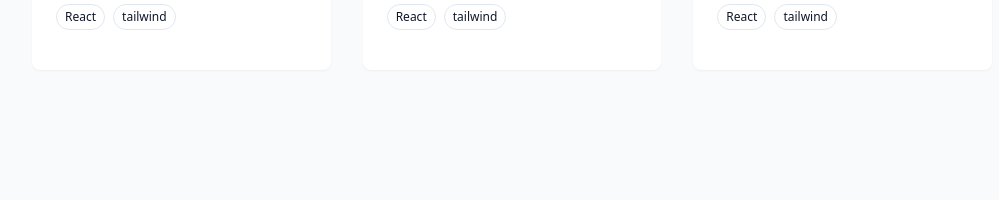
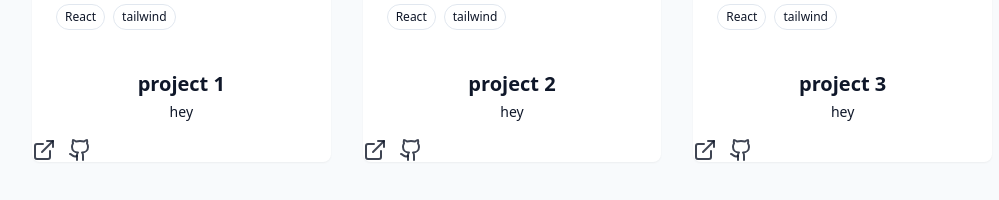
Before and after one commit to iancorbett/reactPortfolio, a React (Vite) app: page / in a window 1280 px wide. Shown: the part 2806-3006 px from the top of the page, without its empty margins (128-1127 px from the left). Before the commit the page ends 2972 px from the top, so only its background shows below. Built offline with nearby package versions, Linux system fonts and the light colour scheme.

Commit message:
add links toprojects

```diff
--- a/src/components/ProjectsSection.jsx
+++ b/src/components/ProjectsSection.jsx
@@ -1,3 +1,4 @@
+import { ExternalLink, Github } from "lucide-react";
 
 
 const projects = [
@@ -55,12 +56,29 @@ export const ProjectsSection = () => {
                             {project.tags.map((tag) => (
                                 <span className="px-2 py-1 text-xs border font-medium rounded-full bg-secondary text-secondary-foreground">
                                     {tag}
-                                    </span>
+                                </span>
                             ))}
                         </div>
 
                     </div>
+                        <h3 className="text-xl font-semibold mb-1">{project.title}</h3>
+                        <p className="text-muted-foreground text-sm mb-4">{project.description}</p>
+                        <div className="flex justify-between items-center">
+                            <div className="flex space-x-3">
+                                <a href={project.demoUrl}
+                                target="_blank"
+                                className="text-foreground/80 hover:text-primary transition-colors duration-300">
+                                    <ExternalLink />
+                                </a>
+                                <a href={project.githubUrl}
+                                target="_blank"
+                                className="text-foreground/80 hover:text-primary transition-colors duration-300"
+                                >
+                                    <Github />
+                                </a>
+                            </div>
 
+                        </div>
                 </div>
             ))}
         </div>
```
